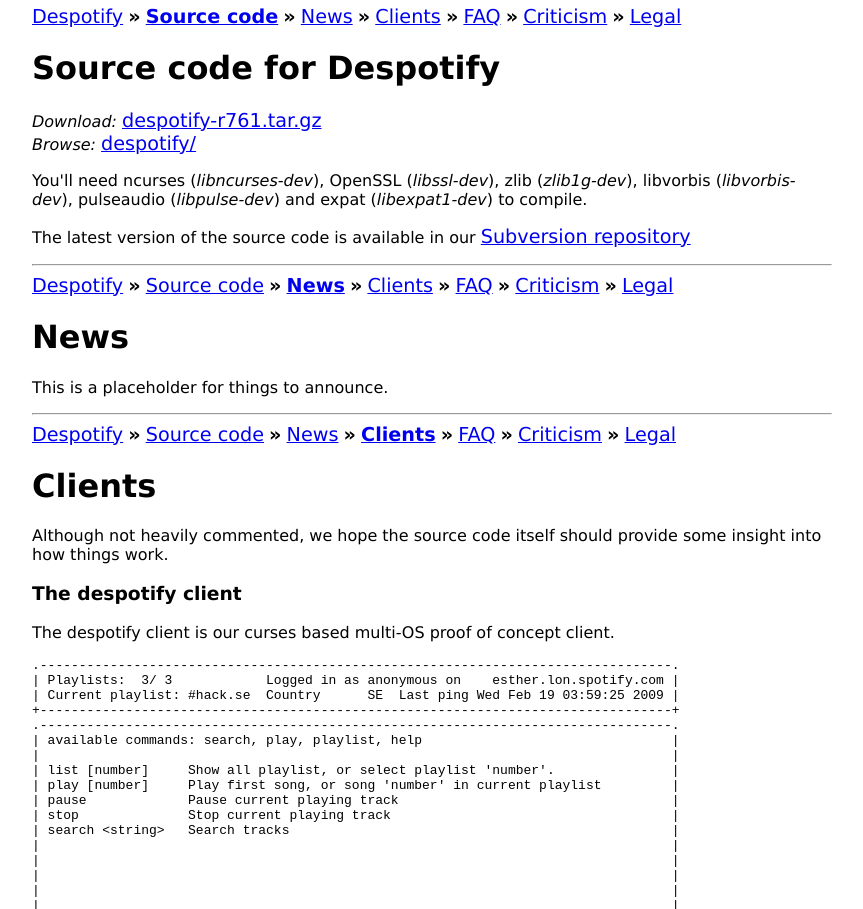
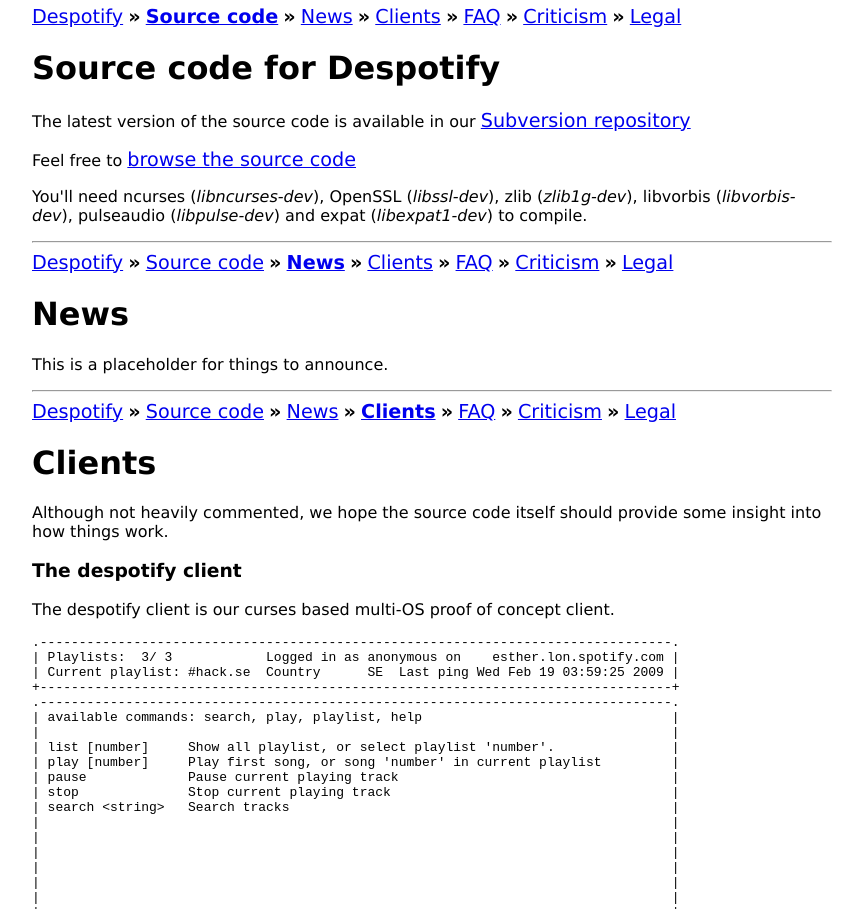
Before and after one commit to SimonKagstrom/despotify, a plain HTML site: page web/index.html in a window 1280 px wide. Shown: the part 932-1841 px from the top of the page, without its empty margins (208-1071 px from the left). Drawn offline with Linux system fonts and the light colour scheme.

Commit message:
drop link to file release and refer to svn repo

```diff
--- a/web/index.html
+++ b/web/index.html
@@ -95,12 +95,9 @@ a.cur {
 	<a href="#legal">Legal</a>
 </div>
 <h1>Source code for Despotify</h1>
-<p>
-<em>Download:</em> <a href="http://sourceforge.net/project/showfiles.php?group_id=254350&amp;package_id=311324&amp;release_id=663623">despotify-r761.tar.gz</a><br />
-<em>Browse:</em> <a href="http://despotify.svn.sourceforge.net/src/">despotify/</a><br />
-</p>
+<p>The latest version of the source code is available in our <a href="http://sourceforge.net/svn/?group_id=254350">Subversion repository</a></p>
+<p>Feel free to <a href="http://despotify.svn.sourceforge.net/src/">browse the source code</a></p>
 <p>You'll need ncurses (<em>libncurses-dev</em>), OpenSSL (<em>libssl-dev</em>), zlib (<em>zlib1g-dev</em>), libvorbis (<em>libvorbis-dev</em>), pulseaudio (<em>libpulse-dev</em>)  and expat (<em>libexpat1-dev</em>) to compile.</p>
-<p>The latest version of the source code is available in our <a href="http://sourceforge.net/svn/?group_id=254350">Subversion repository</a></p>
 <hr />
 
 
```
